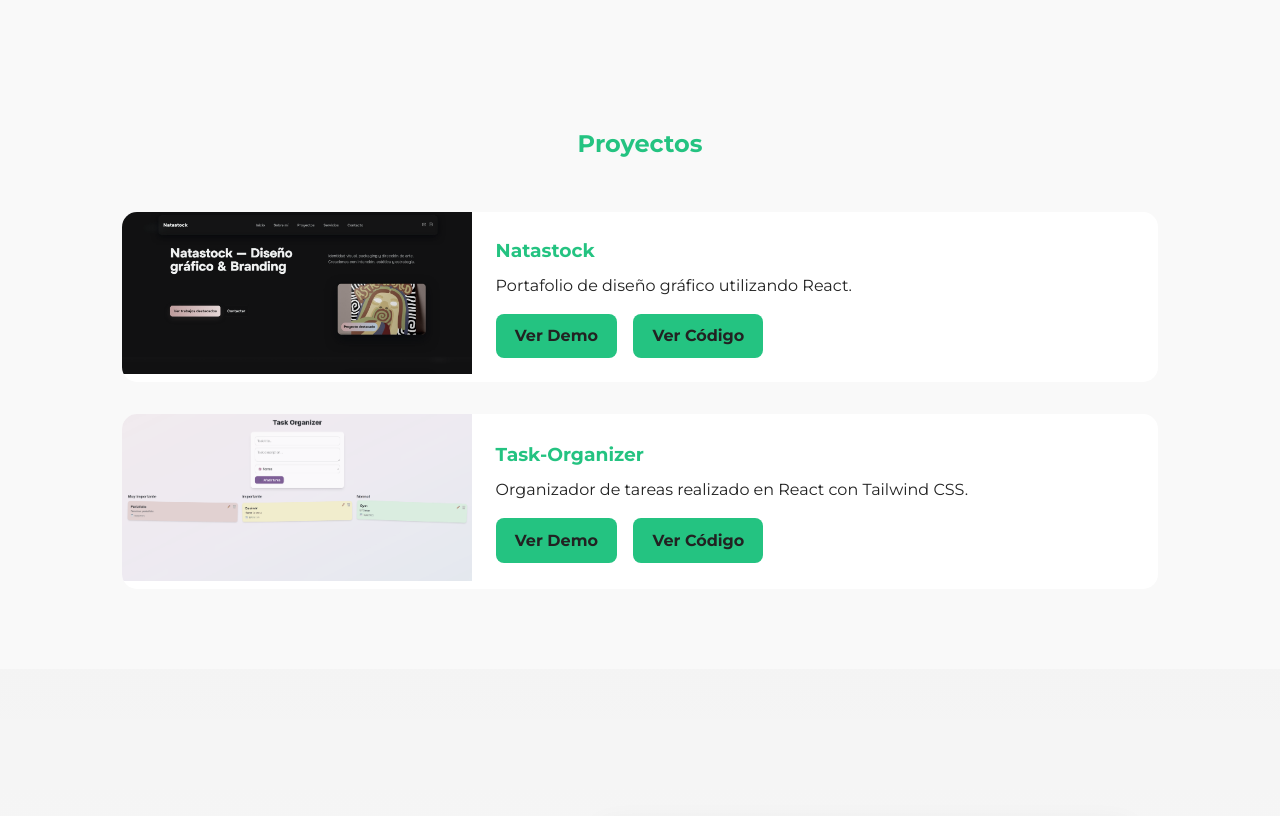
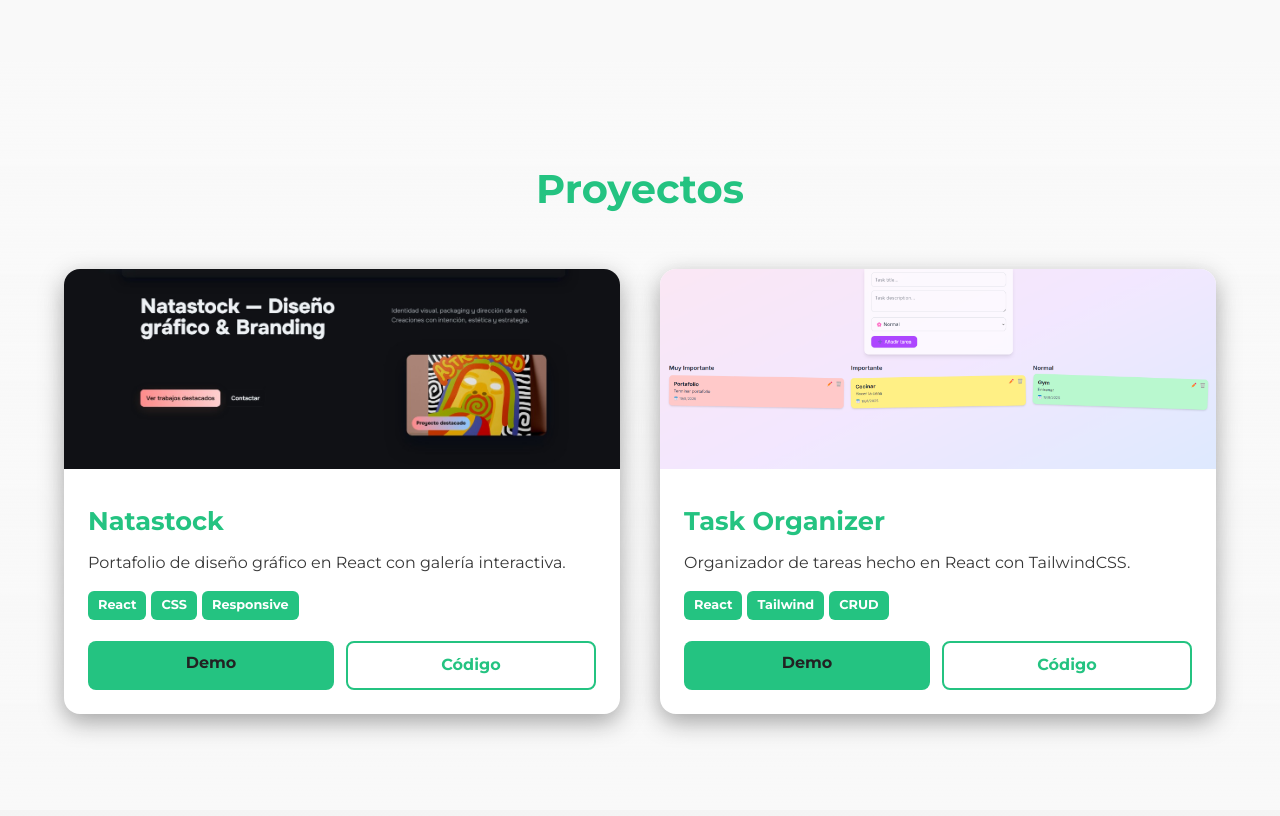
Before and after one commit to sebastianalv15/PORTAFOLIO, a plain HTML site: page index.html in a window 1280 px wide. Shown: the part 1931-2747 px from the top of the page. Drawn offline with nearby package versions, Linux system fonts and the light colour scheme.

Commit message:
Mejorar Proyectos

```diff
--- a/index.html
+++ b/index.html
@@ -136,43 +136,49 @@
 
 
 
-  <section id="proyectos" class="proyectos" data-aos="fade-up">
+<section id="proyectos" class="proyectos" data-aos="fade-up">
   <h2>Proyectos</h2>
-  <div class="proyectos-container">
+  <div class="proyectos-grid">
+
     <!-- Proyecto 1 -->
-    <div class="proyecto-card">
+    <div class="proyecto-card" data-tilt>
       <div class="proyecto-img">
         <img src="NATA.jpg" alt="Proyecto Natastock">
       </div>
       <div class="proyecto-info">
         <h3>Natastock</h3>
-        <p>Portafolio de diseño gráfico utilizando React.</p>
+        <p>Portafolio de diseño gráfico en React con galería interactiva.</p>
+        <div class="tags">
+          <span>React</span><span>CSS</span><span>Responsive</span>
+        </div>
         <div class="proyecto-links">
-          <a href="https://sebastianalv15.github.io/natastock" target="_blank" class="btn">Ver Demo</a>
-          <a href="https://github.com/sebastianalv15/natastock" target="_blank" class="btn">Ver Código</a>
+          <a href="https://sebastianalv15.github.io/natastock" target="_blank" class="btn">Demo</a>
+          <a href="https://github.com/sebastianalv15/natastock" target="_blank" class="btn secondary">Código</a>
         </div>
       </div>
     </div>
 
     <!-- Proyecto 2 -->
-    <div class="proyecto-card">
+    <div class="proyecto-card" data-tilt>
       <div class="proyecto-img">
         <img src="TASK.png" alt="Task Organizer">
       </div>
       <div class="proyecto-info">
-        <h3>Task-Organizer</h3>
-        <p>Organizador de tareas realizado en React con Tailwind CSS.</p>
+        <h3>Task Organizer</h3>
+        <p>Organizador de tareas hecho en React con TailwindCSS.</p>
+        <div class="tags">
+          <span>React</span><span>Tailwind</span><span>CRUD</span>
+        </div>
         <div class="proyecto-links">
-            <a href="https://sebastianalv15.github.io/TASKS-ORG" target="_blank" class="btn">Ver Demo</a>
-
-            <a href="https://github.com/sebastianalv15/TASKS-ORG" target="_blank" class="btn">Ver Código</a>
+          <a href="https://sebastianalv15.github.io/TASKS-ORG" target="_blank" class="btn">Demo</a>
+          <a href="https://github.com/sebastianalv15/TASKS-ORG" target="_blank" class="btn secondary">Código</a>
         </div>
       </div>
     </div>
 
+  </div>
+</section>
 
-
-</section>
 
 
   <!-- Lightbox -->
--- a/style.css
+++ b/style.css
@@ -899,115 +899,122 @@ body.light-theme .contact-form textarea {
   font-size: 0.9rem;
 }
 
-.proyectos-container {
-  display: flex;
-  flex-direction: column;
-  gap: 2rem;
-  padding: 1rem 5%;
-  max-width: 1200px;    /* ancho máximo del contenedor */
-  margin: 0 auto;       /* centra horizontalmente */
-  box-sizing: border-box;
-  overflow-x: hidden;   /* evita scroll horizontal */
+/* PROYECTOS */
+.proyectos {
+  padding: 6rem 5%;
+  background: linear-gradient(180deg, var(--bg-color), transparent);
+}
+
+.proyectos h2 {
+  font-size: 2.5rem;
+  margin-bottom: 3rem;
+  text-align: center;
+  color: var(--primary-color);
+}
+
+.proyectos-grid {
+  display: grid;
+  grid-template-columns: repeat(auto-fit, minmax(330px, 1fr));
+  gap: 2.5rem;
 }
 
 .proyecto-card {
+  background: var(--card-bg);
+  border-radius: 16px;
+  overflow: hidden;
+  box-shadow: 0 8px 25px rgba(0,0,0,0.35);
+  transition: transform 0.3s ease, box-shadow 0.3s ease;
+  cursor: pointer;
   display: flex;
-  align-items: center;
-  background: var(--card-bg);
-  border-radius: 15px;
-  overflow: hidden;
-  box-shadow: var(--primary-color);
-  transition: transform 0.3s ease, box-shadow 0.3s ease;
-  animation: slideIn 0.6s ease forwards;
-  opacity: 0;
-  width: 100%;          /* asegura que no se salga del contenedor */
-  flex-wrap: wrap;      /* permite que los elementos internos bajen en pantallas pequeñas */
+  flex-direction: column;
 }
 
-.proyecto-img {
-  flex: 1 1 250px;      /* flex-grow:1, flex-shrink:1, base 250px */
-  max-width: 350px;
-  overflow: hidden;
+.proyecto-card:hover {
+  transform: translateY(-8px) scale(1.02);
+  box-shadow: 0 12px 35px var(--primary-color);
 }
 
 .proyecto-img img {
   width: 100%;
-  height: 100%;
+  height: 200px;
   object-fit: cover;
-  transition: transform 0.5s ease;
-  filter: grayscale(70%);
+  user-select: none;
+  transition: transform 0.4s ease;
 }
 
 .proyecto-card:hover .proyecto-img img {
-  transform: scale(1.1);
-  filter: grayscale(0%);
+  transform: scale(1.07);
 }
 
 .proyecto-info {
-  flex: 2 1 300px;      /* flex-grow:2, flex-shrink:1, base 300px */
   padding: 1.5rem;
-  color: var(--text-color);
-  box-sizing: border-box;
+  text-align: left;
+  display: flex;
+  flex-direction: column;
+  flex: 1;
 }
 
 .proyecto-info h3 {
+  font-size: 1.6rem;
+  margin-bottom: 0.5rem;
   color: var(--primary-color);
-  margin-bottom: 0.5rem;
 }
 
 .proyecto-info p {
+  flex: 1;
+  font-size: 1rem;
   margin-bottom: 1rem;
-  line-height: 1.5;
+  color: var(--text-color);
+  opacity: 0.9;
+}
+
+.tags {
+  margin-bottom: 1rem;
+}
+
+.tags span {
+  display: inline-block;
+  margin: 0 5px 5px 0;
+  padding: 4px 10px;
+  border-radius: 6px;
+  background: var(--btn-bg);
+  color: #fff;
+  font-size: 0.8rem;
+  font-weight: 600;
 }
 
 .proyecto-links {
   display: flex;
-  gap: 1rem;
-  flex-wrap: wrap;      /* evita que los botones se salgan en pantallas pequeñas */
+  gap: 12px;
 }
 
 .proyecto-links .btn {
-  padding: 0.6rem 1.2rem;
+  flex: 1;
+  text-align: center;
+  padding: 0.6rem;
   border-radius: 8px;
+  text-decoration: none;
+  font-weight: 600;
+  transition: background 0.3s ease;
+}
+
+.proyecto-links .btn {
   background: var(--btn-bg);
   color: var(--text-color);
-  text-decoration: none;
-  font-weight: bold;
-  transition: background 0.3s ease;
+}
+
+.proyecto-links .btn.secondary {
+  background: transparent;
+  border: 2px solid var(--btn-bg);
+  color: var(--btn-bg);
 }
 
 .proyecto-links .btn:hover {
   background: var(--btn-hover-bg);
+  color: #fff;
 }
 
-/* Animaciones */
-@keyframes slideIn {
-  from {
-    opacity: 0;
-    transform: translateX(-60px);
-  }
-  to {
-    opacity: 1;
-    transform: translateX(0);
-  }
+.proyecto-links .btn.secondary:hover {
+  background: var(--btn-bg);
+  color: #fff;
 }
-
-/* Responsive */
-@media (max-width: 1024px) {
-  .proyecto-card {
-    flex-wrap: wrap;
-  }
-}
-
-@media (max-width: 768px) {
-  .proyecto-card {
-    flex-direction: column;
-    text-align: center;
-  }
-  .proyecto-img {
-    max-width: 100%;
-  }
-  .proyecto-info {
-    width: 100%;
-  }
-}
```
